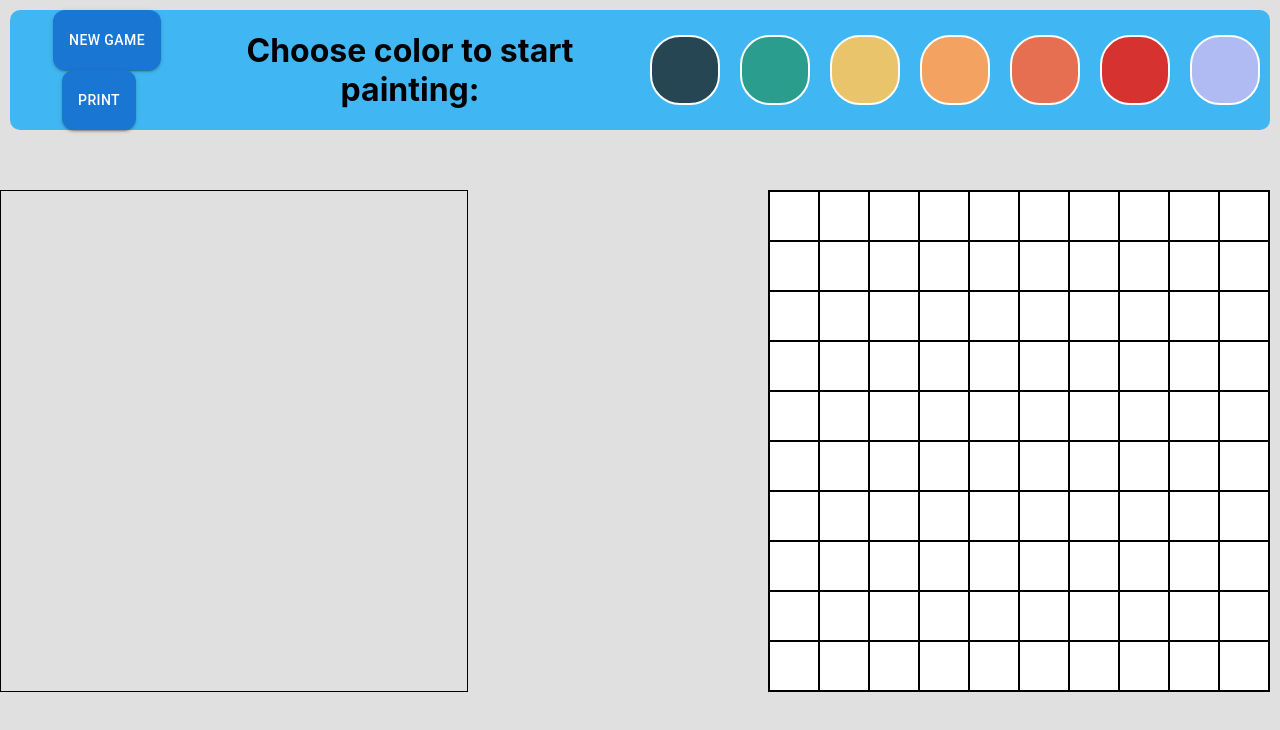
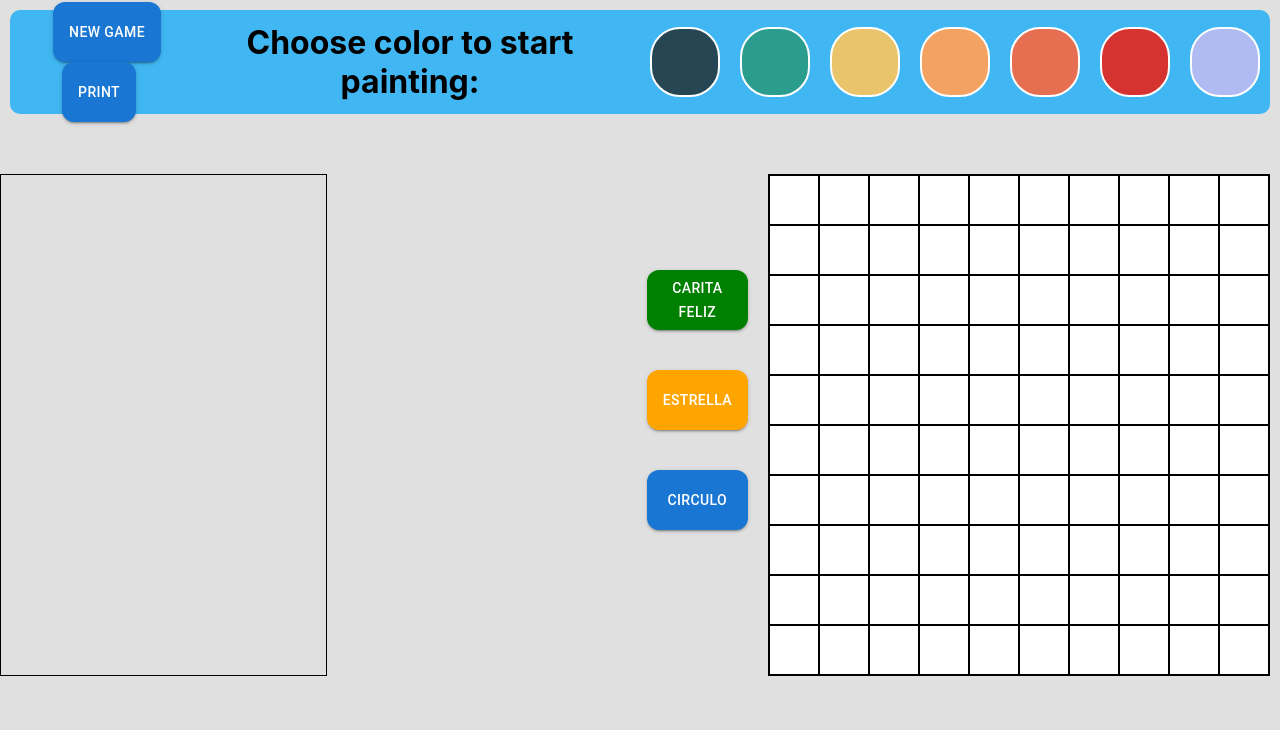
Before and after one commit to ErhartFabian/paint, a React (Create React App) app: page / in a window 1280 px wide. Shown: the top 730 px of the page. Built offline with nearby package versions, Linux system fonts and the light colour scheme.

Commit message:
Version Final

```diff
--- a/src/GridPrint.css
+++ b/src/GridPrint.css
@@ -1,7 +1,7 @@
 #Grid{
     display: flex;
     justify-content:center;
-
+    align-items: center;
 }
 #GridLeft{
     width: 500px;
@@ -27,3 +27,8 @@
     box-sizing: border-box;
 
 }
+
+#plantillas{
+    display: flex;
+    flex-direction: column;
+}
--- a/src/GridPrint.js
+++ b/src/GridPrint.js
@@ -1,6 +1,6 @@
 import React,{useState} from 'react';
 import './GridPrint.css';
-
+import Button from '@mui/material/Button';
 
 
 function GridPrint (props){
@@ -9,13 +9,14 @@ function GridPrint (props){
     const [mouseDown, setMouseDown] = useState(false); // estado para saber cuando el mouse esta presionado
 
     const updateGrid = (event) =>{ // actualizar la tabla
-      props.setGridState(prevState => { // prevstate contiene el estado anterior antes que se ejecute el setGridSate
-          return prevState.map(element => {
-            if(element.id === Number(event.target.name))  // se verifica que el numero del elemento corresponda al nombre
-               element.color = color // asignacion del color
-            return element // en caso contrario se regresa el elemento sin modificaciones
-          })
-        })
+      props.setGridState(
+        props.gridState.map(element => {
+          if(element.id === Number(event.target.name))  // se verifica que el numero del elemento corresponda al nombre
+              element.color = color // asignacion del color
+          return element // en caso contrario se regresa el elemento sin modificaciones
+          }
+        )
+      )
     }
 
     const  handleHover = (event) =>{
@@ -32,16 +33,91 @@ function GridPrint (props){
       setMouseDown(false);
 
     }
+    let arrayestrella = [5,6,14,15,16,17,23,24,25,26,27,28,32,33,34,35,36,
+                    37,38,39,41,42,43,44,45,46,47,48,49,50,51,52,53,
+                    54,55,56,57,58,59,60,62,63,64,65,66,67,68,69,73,
+                    74,75,76,77,78,84,85,86,87,95,96];
+
+    let arraycaritafeliz = [22,23,28,29,32,33,38,39,52,59,63,64,65,66,67,68];
+
+    let arraycirculo = [14,15,16,17,23,28,32,39,42,49,52,59,63,68,74,75,76,77];
+
+    function circulo(event){
+      props.setGridState(
+        props.gridState.map(element => {
+            if(arraycirculo.includes(element.id))  // se verifica que el numero del elemento corresponda al nombre
+               element.color = "#E76F51" // asignacion del color
+            else{
+              element.color = "#AFBBF2";
+            }
+            return element
+          })
+        )
+    }
+
+    function estrella(event){
+      props.setGridState(
+        props.gridState.map(element => {
+            if(arrayestrella.includes(element.id))  // se verifica que el numero del elemento corresponda al nombre
+               element.color = "#E9C46A" // asignacion del color
+            else{
+              element.color = "#264653";
+            }
+            return element
+          })
+        )
+    }
+
+    function caritafeliz(event){
+        props.setGridState(
+          props.gridState.map(element => {
+              if(arraycaritafeliz.includes(element.id))  // se verifica que el numero del elemento corresponda al nombre
+                 element.color = "#2A9D8F" // asignacion del color
+              else{
+                element.color = "#F4A261";
+              }
+              return element
+            })
+          )
+    }
+
 
     return(
         <div id="Grid">
 
             <div id="GridLeft"   >
-                {props.divimg}
                 <div  ref={props.img}>
-
                 </div>
             </div>
+
+            <div id="plantillas">
+            <Button onClick={caritafeliz} variant="contained" className="st"
+               sx={{
+                height:60,
+                margin: "20px",
+                borderRadius:3,
+                backgroundColor: "green"
+              }
+            }>Carita Feliz </Button>
+            <Button onClick={estrella} variant="contained" className="st"
+               sx={{
+                height:60,
+                margin: "20px",
+                borderRadius:3,
+                backgroundColor: "orange"
+              }
+            }>Estrella </Button>
+            <Button onClick={circulo} variant="contained" className="st"
+               sx={{
+                height:60,
+                margin: "20px",
+                borderRadius:3,
+                backgroundColor: "light blue"
+              }
+            }>Circulo </Button>
+
+            </div>
+
 
             <div id="GridRight" ref={props.ss} onMouseDown={handleMouseDown} onMouseUp={handleMouseUp} onClick={updateGrid}  >
                     {props.gridState.map((element) => // pinta los 100 cuadros.
@@ -57,11 +133,13 @@ function GridPrint (props){
                             onMouseOver={handleHover}
 
                             >
+
                             </button>
                         )}
                     )}
             </div>
         </div>
+
         )
     }
 
--- a/src/HeaderColor.css
+++ b/src/HeaderColor.css
@@ -6,7 +6,7 @@
     box-sizing: border-box;
     margin: 10px;
     border-radius: 10px;
-    height:15vh;
+    height:13vh;
 }
 
 #menuLeft button{
--- a/src/HeaderColor.js
+++ b/src/HeaderColor.js
@@ -14,7 +14,7 @@ function HeaderColor(props) {
   const newgame = () =>{
    props.setGridState(props.grid);
    props.setSelected(false);
-   props.img.current.remove();
+   /* props.img.current.remove(); */
    // !!!!!!!!!!!!!revisar porque en segunda impresion no jala
 }
 
@@ -22,9 +22,12 @@ function HeaderColor(props) {
     function print(){
     props.setSelected(true);
     setTimeout(()=>{html2canvas(props.ss.current).then(canvas => {
-      props.img.current.appendChild(canvas)
+
+      props.img.current.innerHTML = "";
+      props.img.current.appendChild(canvas);
     });},10)
   }
+
 
 
   return (
```
